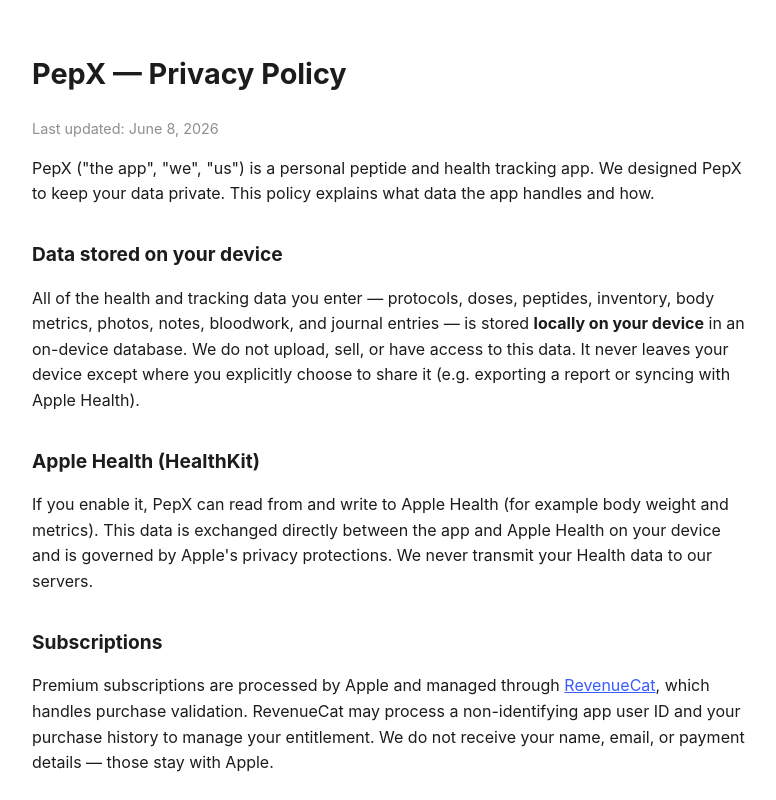
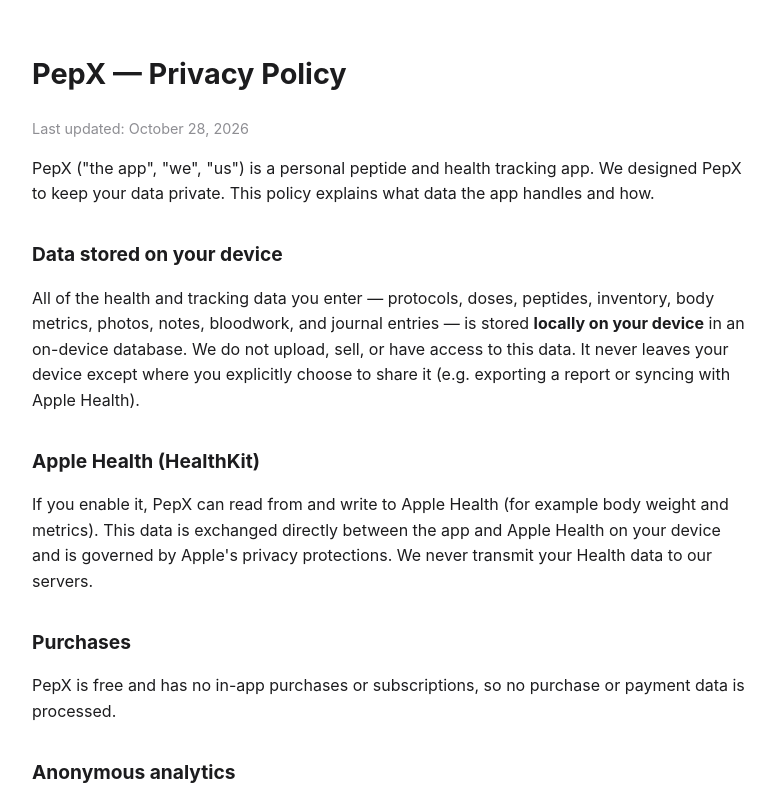
Before and after one commit to pepx-app/legal, a plain HTML site: page privacy.html in a window 1280 px wide. Shown: the top 800 px of the page, without its empty margins (248-1024 px from the left). Drawn offline with Linux system fonts and the light colour scheme.

Commit message:
docs: PepX is free, no subscriptions (App Review 2.1(b))

```diff
--- a/privacy.html
+++ b/privacy.html
@@ -20,7 +20,7 @@
 </head>
 <body>
   <h1>PepX — Privacy Policy</h1>
-  <p class="muted">Last updated: June 8, 2026</p>
+  <p class="muted">Last updated: October 28, 2026</p>
 
   <p>
     PepX ("the app", "we", "us") is a personal peptide and health tracking app.
@@ -46,13 +46,10 @@
     never transmit your Health data to our servers.
   </p>
 
-  <h2>Subscriptions</h2>
+  <h2>Purchases</h2>
   <p>
-    Premium subscriptions are processed by Apple and managed through
-    <a href="https://www.revenuecat.com/privacy/">RevenueCat</a>, which handles
-    purchase validation. RevenueCat may process a non-identifying app user ID and
-    your purchase history to manage your entitlement. We do not receive your name,
-    email, or payment details — those stay with Apple.
+    PepX is free and has no in-app purchases or subscriptions, so no purchase or
+    payment data is processed.
   </p>
 
   <h2>Anonymous analytics</h2>
```
